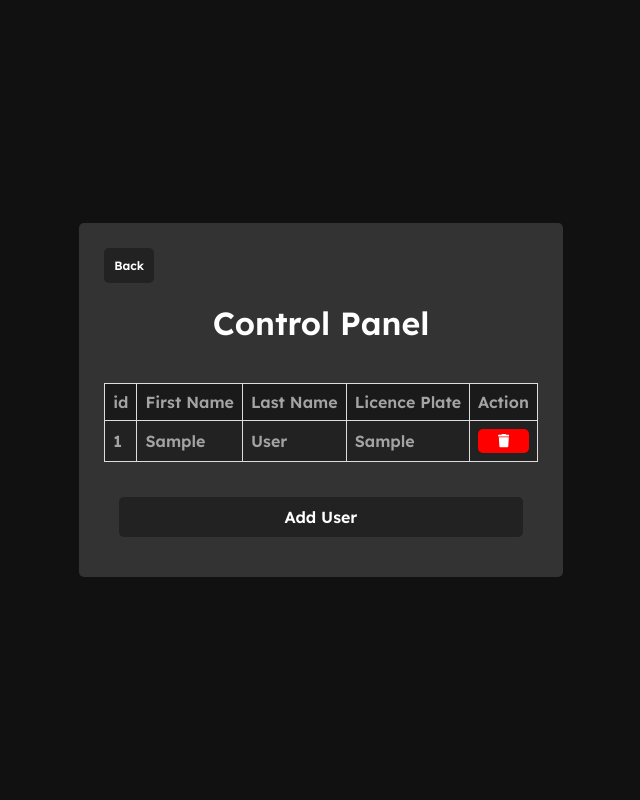
After one commit to Mat1337/garage-system, a Flask app: page /admin in a window 1280 px wide. The commit adds this page. Shown: the whole page, without its empty margins (319-959 px from the left). Run offline with Flask 3, Linux system fonts and the light colour scheme; tables that the repository leaves empty hold one stand-in row (values such as "Sample post").

Commit message:
started working on the control panel

```diff
--- a/system/database.py
+++ b/system/database.py
@@ -1 +1,78 @@
 import sqlite3
+
+# connect to the database
+connection = sqlite3.connect("garage_system.db", check_same_thread=False)
+
+# get the cursor that is used for
+# communication with the database
+cursor = connection.cursor()
+
+# if the cars table does not exist
+# make sure that it is created
+cursor.execute(
+    """
+        CREATE TABLE IF NOT EXISTS
+        cars
+        (
+            id              INTEGER PRIMARY KEY,
+            first_name      VARCHAR(64),
+            last_name       VARCHAR(128),
+            licence_plate   VARCHAR(128)
+        )
+    """
+)
+
+# commit all the changes to the database
+connection.commit()
+
+
+def get_users():
+    return cursor.execute(
+        """
+            SELECT * FROM cars
+        """
+    ).fetchall()
+
+
+def check_user(first_name, last_name, licence_plate):
+    # execute the query that adds the user
+    # to the database
+    return len(cursor.execute(
+        """
+            SELECT * FROM cars WHERE first_name=? AND last_name=? AND licence_plate=?
+        """, (first_name, last_name, licence_plate)
+    ).fetchall()) > 0
+
+
+def create_user(first_name, last_name, licence_plate):
+    # if the user exists
+    # return out of the method
+    if check_user(first_name, last_name, licence_plate):
+        return False
+
+    # execute the query that adds the user
+    # to the database
+    cursor.execute(
+        """
+            INSERT INTO
+                cars(id, first_name, last_name, licence_plate)
+            VALUES
+                (NULL, ?, ?, ?)
+        """, (first_name, last_name, licence_plate)
+    )
+
+    # after the query has executed commit
+    # the changes to the database
+    connection.commit()
+
+    # return true meaning that
+    # user has been added
+    return True
+
+
+def check_licence_plate(licence_plate):
+    return cursor.execute(
+        """
+            SELECT first_name, last_name FROM cars WHERE licence_plate=?
+        """, [licence_plate]
+    ).fetchall()
--- a/system/server.py
+++ b/system/server.py
@@ -1,7 +1,8 @@
-from flask import Flask, request, render_template
-import os
+from flask import Flask, request, render_template, jsonify
+import database
 import detect
 import uuid
+import os
 
 # create the flask app
 app = Flask(__name__)
@@ -13,38 +14,88 @@ if not os.path.exists(UPLOAD_DIR):
     os.makedirs(UPLOAD_DIR)
 
 
+def check_licence_plate(request):
+    if "image" in request.files:
+        # get the file that was uploaded
+        image = request.files["image"]
+
+        # make sure that the file was provided
+        if image.filename == "":
+            return None
+
+        # get the file extension (suffix) of the image
+        file_extension = os.path.splitext(image.filename)[1]
+
+        # generate a random uuid for the image
+        file_name = os.path.join(UPLOAD_DIR, str(uuid.uuid4())) + file_extension
+
+        # save the image
+        image.save(file_name)
+
+        # read the text from the licence plate
+        plate_text = detect.read_licence_plate_text(file_name)
+
+        # make sure that text was found on the licence plate
+        if plate_text is None or len(plate_text) == 0:
+            return None
+
+        # check if the licence plate has access to the garage
+        query_result = database.check_licence_plate(plate_text)
+
+        # make sure that text was found on the licence plate
+        if query_result is None or len(query_result) == 0:
+            return None
+
+        # get the first and last name of the user
+        first_name, last_name = query_result[0]
+
+        # return the variables
+        return first_name, last_name, plate_text
+
+    # if the image was not found make sure
+    # to return None
+    return None
+
+
+@app.route("/check", methods=["POST"])
+def check():
+    # check the licence plate
+    result = check_licence_plate(request)
+    if result is None:
+        return jsonify(error="You don't have access to this garage")
+
+    # get the first name, last name and the licence plate text from the request
+    first_name, last_name, plate_text = result
+
+    # return the data in the json format
+    return jsonify(
+        first_name=first_name,
+        last_name=last_name,
+        plate_text=plate_text
+    )
+
+
 @app.route("/", methods=["GET", "POST"])
 def index():
     if request.method == "POST":
-        if "image" in request.files:
-            # get the file that was uploaded
-            image = request.files["image"]
+        # check the licence plate
+        result = check_licence_plate(request)
+        if result is None:
+            return render_template("responses/failure.html")
 
-            # make sure that the file was provided
-            if image.filename == "":
-                return render_template("failure.html")
+        # get the first name, last name and the licence plate text from the request
+        first_name, last_name, plate_text = result
 
-            # get the file extension (suffix) of the image
-            file_extension = os.path.splitext(image.filename)[1]
-
-            # generate a random uuid for the image
-            file_name = os.path.join(UPLOAD_DIR, str(uuid.uuid4())) + file_extension
-
-            # save the image
-            image.save(file_name)
-
-            # read the text from the licence plate
-            plate_text = detect.read_licence_plate_text(file_name)
-
-            # make sure that text was found on the licence plate
-            if plate_text is None or len(plate_text) == 0:
-                return render_template("responses/failure.html", licence_plate=plate_text)
-
-            # read the licence plate from the image and return it
-            return render_template("responses/success.html", licence_plate=plate_text)
+        # render the success page
+        return render_template("responses/success.html", response=f"{first_name} {last_name} - {plate_text}")
 
     # if the request was not post, return the default index.html file
     return render_template("index.html")
+
+
+@app.route("/admin", methods=["GET"])
+def admin():
+    return render_template("admin.html", results=database.get_users())
 
 
 # on the main entry point
--- a/system/static/css/global.css
+++ b/system/static/css/global.css
@@ -120,4 +120,92 @@ div.container a {
 div.container a:hover {
    background: #111;
    transition: all .1s;
+   cursor: pointer;
 }
+
+div.container a#cp {
+    display: inline-block;
+    font-size: 12px;
+    font-weight: bold;
+    margin: 0 0 20px;
+}
+
+div.container div.header {
+    width: 100%;
+    margin: 0 auto;
+    text-align: left;
+}
+
+div.container table {
+    padding: 10px;
+    border-collapse: collapse;
+    color: #a3a3a3;
+}
+
+div.container table td, th {
+    border: 1px solid #dddddd;
+    text-align: left;
+    padding: 8px;
+}
+
+div.container table tr:nth-child(even) {
+    background-color: #222;
+}
+
+div.container table tr:nth-child(odd) {
+    background-color: #1a1a1a;
+}
+
+div.container table button#delete {
+    border: none;
+    background-color: red;
+    width: 100%;
+    padding: 5px;
+    border-radius: 5px;
+    transition: background-color .1s;
+}
+
+div.container table button#delete:hover {
+    background-color: #540000;
+    transition: background-color .1s;
+}
+
+.modal {
+    display: none;
+    position: fixed;
+    z-index: 1;
+    padding-top: 100px;
+    left: 0;
+    top: 0;
+    width: 100%;
+    height: 100%;
+    overflow: auto;
+    background-color: rgb(0, 0, 0);
+    background-color: rgba(0, 0, 0, 0.4);
+}
+
+.modal-content {
+    background-color: #222;
+    margin: auto;
+    padding: 20px;
+    border: 1px solid #666;
+    width: 80%;
+    color: #fff;
+}
+
+.close {
+  color: #aaaaaa;
+  float: right;
+  font-size: 28px;
+  font-weight: bold;
+}
+
+.close:hover, .close:focus {
+  color: #000;
+  text-decoration: none;
+  cursor: pointer;
+}
+
+a#user_add {
+    display: block;
+}
--- /dev/null
+++ b/system/static/js/modal.js
@@ -0,0 +1,25 @@
+// Get the modal
+var modal = document.getElementById("myModal");
+
+// Get the button that opens the modal
+var btn = document.getElementById("user_add");
+
+// Get the <span> element that closes the modal
+var span = document.getElementsByClassName("close")[0];
+
+// When the user clicks the button, open the modal
+btn.onclick = function() {
+  modal.style.display = "block";
+}
+
+// When the user clicks on <span> (x), close the modal
+span.onclick = function() {
+  modal.style.display = "none";
+}
+
+// When the user clicks anywhere outside the modal, close it
+window.onclick = function(event) {
+  if (event.target === modal) {
+    modal.style.display = "none";
+  }
+}
--- /dev/null
+++ b/system/templates/admin.html
@@ -0,0 +1,54 @@
+<html lang="en">
+   <head>
+      <title>Garage | Control Panel</title>
+      <link rel="preconnect" href="https://fonts.googleapis.com">
+      <link rel="preconnect" href="https://fonts.gstatic.com" crossorigin>
+      <link rel="stylesheet" href="https://fonts.googleapis.com/css2?family=Lexend:wght@600&display=swap">
+      <link rel="stylesheet" href="{{ url_for('static', filename='css/global.css') }}">
+   </head>
+   <body>
+      <div class="container">
+         <form disabled>
+            <div class="header">
+               <a href="/" id="cp">Back</a>
+            </div>
+             <h1>Control Panel</h1>
+             <br><br>
+             <table>
+                 <tr>
+                    <th>id</th>
+                    <th>First Name</th>
+                    <th>Last Name</th>
+                    <th>Licence Plate</th>
+                    <th>Action</th>
+                 </tr>
+                 {% for result in results %}
+                     <tr>
+                        {% for elem in result %}
+                            <td>{{elem}}</td>
+                        {% endfor %}
+                        <td><button id="delete"><svg xmlns="http://www.w3.org/2000/svg" height="1em" viewBox="0 0 448 512"><!--! Font Awesome Free 6.4.2 by @fontawesome - https://fontawesome.com License - https://fontawesome.com/license (Commercial License) Copyright 2023 Fonticons, Inc. --><style>svg{fill:#ffffff}</style><path d="M135.2 17.7L128 32H32C14.3 32 0 46.3 0 64S14.3 96 32 96H416c17.7 0 32-14.3 32-32s-14.3-32-32-32H320l-7.2-14.3C307.4 6.8 296.3 0 284.2 0H163.8c-12.1 0-23.2 6.8-28.6 17.7zM416 128H32L53.2 467c1.6 25.3 22.6 45 47.9 45H346.9c25.3 0 46.3-19.7 47.9-45L416 128z"/></svg></button></td>
+                     </tr>
+                 {% endfor %}
+             </table>
+             <br>
+             <a id="user_add">Add User</a>
+         </form>
+      </div>
+        <div id="myModal" class="modal">
+          <div class="modal-content">
+            <span class="close">&times;</span><br>
+            <form method="post">
+                <label for="first_name">First Name:</label>
+                <input type="text" name="first_name" id="first_name"><br>
+                <label for="last_name">Last Name:</label>
+                <input type="text" name="last_name" id="last_name"><br>
+                <label for="licence_plate">Licence Plate:</label>
+                <input type="text" name="licence_plate" id="licence_plate"><br>
+                <input type="button" name="submit" id="submit" value="Submit">
+            </form>
+          </div>
+        </div>
+      <script type="application/javascript" src="{{ url_for('static', filename='js/modal.js') }}"></script>
+   </body>
+</html>
--- a/system/templates/index.html
+++ b/system/templates/index.html
@@ -9,6 +9,9 @@
    <body>
       <div class="container">
          <form method="post" enctype="multipart/form-data">
+            <div class="header">
+               <a href="/admin" id="cp">Control Panel</a>
+            </div>
             <h1>Garage</h1>
             <br>
             <label for="image">Select an image file:</label>
--- a/system/templates/responses/failure.html
+++ b/system/templates/responses/failure.html
@@ -12,7 +12,7 @@
             <h1 id="failure">Failure</h1>
             <br>
             <h2>Your car does not have access <br> to this garage</h2>
-            <h3>{{licence_plate}}</h3>
+            <br>
             <a href="/">Continue</a>
          </form>
       </div>
--- a/system/templates/responses/success.html
+++ b/system/templates/responses/success.html
@@ -12,7 +12,7 @@
             <h1 id="success">Success</h1>
             <br>
             <h2>Your car has been approved <br> the ramp will rise shortly</h2>
-            <h3>{{licence_plate}}</h3>
+            <h3>{{response}}</h3>
             <a href="/">Continue</a>
          </form>
       </div>
```
Also changed, not shown: 1 other file.
